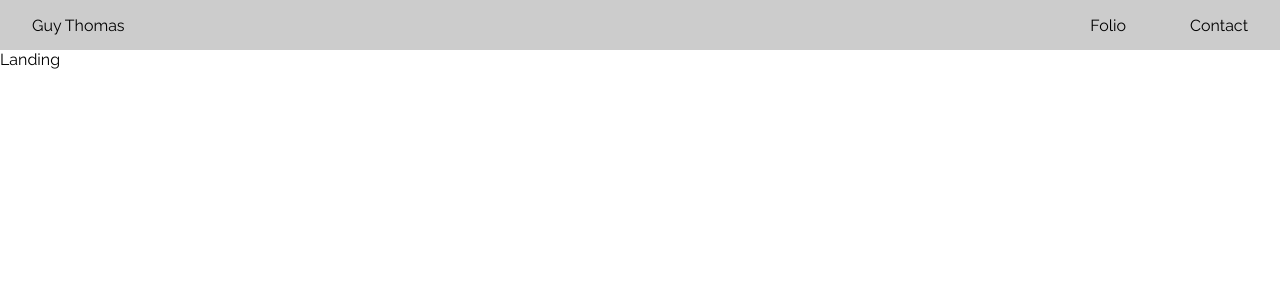
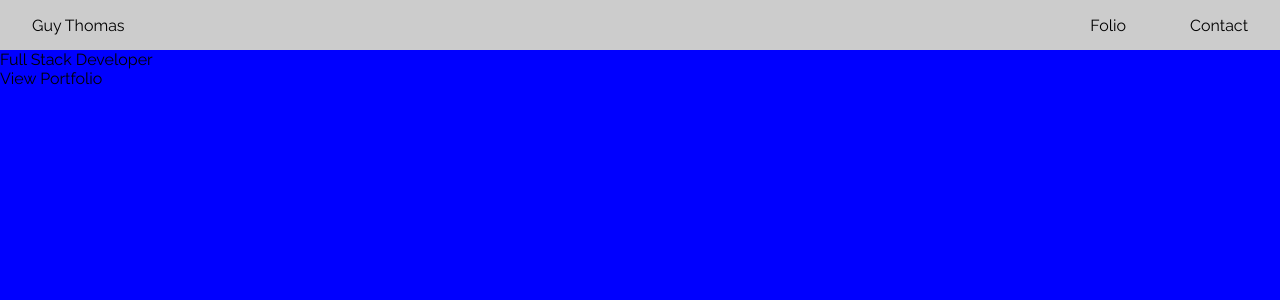
Before and after one commit to guyathomas/folio, a React (Create React App) app: page / in a window 1280 px wide. Shown: the top 300 px of the page. Built offline with nearby package versions, Linux system fonts and the light colour scheme.

Commit message:
Change importing method to use a style loader and also add landing page layout

```diff
--- a/resume-data.json
+++ b/resume-data.json
@@ -235,5 +235,5 @@
       "databases-and-stores": ["MongoDB", "PostgreSQL", "MySQL", "Redis", "ElasticSearch"],
       "deployment-platforms": ["AWS", "Heroku"]
    },
-   "aboutme" : "I’m passionate about using technology to influence people's’ lives at scale. I previously identified that there was a lack of directions services that account for the safety of a particular walking path, so I teamed up and built SafeHippo (description in main body). The most exciting technology that I’m working with at the moment is VR. It is one of my goals to build a platform in the next 6 months  that will offer an experience that blends drones and virtual reality together."
+   "aboutme" : "I'm a Fullstack Engineer.\nI design beautiful responsive websites."
 }
--- a/src/App.js
+++ b/src/App.js
@@ -4,19 +4,19 @@ import Navbar from './sections/navbar-default.js';
 import Landing from './sections/landing-default.js';
 import Folio from './Folio.js';
 import './App.css'
+import './StyleLoader.css'
 import resume from '../resume-data.json'
 
 
 class App extends Component {
   render() {
-  console.log(resume)
     return (
       <div>
         <Navbar resume={resume}/>
         <main>
           <Switch>
-              <Route exact path="/" component={Landing}/>
-              <Route path="/folio" component={Folio} resume={resume}/>
+              <Route exact path="/" children={() =><Landing resume={resume} />} /> />
+              <Route path="/folio" children={() =><Folio resume={resume} />} />
           </Switch>
         </main>
       </div>
--- /dev/null
+++ b/src/StyleLoader.css
@@ -0,0 +1,24 @@
+nav.navbar {
+  background: rgba(0,0,0,0.2);
+  display: flex;
+  align-items: center;
+  justify-content: center;
+  flex-flow: row nowrap;
+  height: 50px;
+  justify-content: space-around;
+}
+nav.navbar ul {
+  display: flex;
+  list-style-type: none;
+  width: 100%;
+}
+nav.navbar ul li {
+  padding: 0 2em;
+}
+nav.navbar ul li:first-child {
+  margin-right: auto;
+}
+.landing {
+  height: calc(100vh - 50px);
+  background-color: #00f;
+}
--- /dev/null
+++ b/src/StyleLoader.styl
@@ -0,0 +1,2 @@
+@import "sections/navbar-default"
+@import "sections/landing-default"
--- /dev/null
+++ b/src/sections/landing-default.css
@@ -0,0 +1,4 @@
+.landing {
+  height: calc(100vh - navheight);
+  background-color: #00f;
+}
--- a/src/sections/landing-default.js
+++ b/src/sections/landing-default.js
@@ -1,11 +1,20 @@
 import React, { Component } from 'react';
 
 class Landing extends Component {
+	constructor(props){
+		console.log('const props', props)
+		super();
+	}
+
+
   render() {
-  	console.log('Landing loaded')
+  	console.log('test',this.props.resume)
+  	const basics = this.props.resume.basics;
     return (
       <div className="landing">
-      Landing
+      	<div>{basics.label}</div>
+      	<div>{basics.byline}</div>
+      	<div>View Portfolio</div>
       </div>
     );
   }
--- /dev/null
+++ b/src/sections/landing-default.styl
@@ -0,0 +1,3 @@
+.landing
+	height: "calc(100vh - %s)" % navheight
+	background-color: blue;
--- a/src/sections/navbar-default.js
+++ b/src/sections/navbar-default.js
@@ -1,6 +1,5 @@
 import React, { Component } from 'react';
 import { Link } from 'react-router-dom';
-import './navbar-default.css';
 
 class Header extends Component {
   constructor(props) {
--- a/src/sections/navbar-default.styl
+++ b/src/sections/navbar-default.styl
@@ -1,10 +1,11 @@
+navheight = 50px;
 nav.navbar
 	background: rgba(0,0,0,.2);
 	display: flex;
 	align-items: center;
 	justify-content: center;
 	flex-flow: row nowrap;
-	height: 50px;
+	height: navheight;
 	justify-content: space-around;
 	ul
 		display: flex;
@@ -14,5 +15,3 @@ nav.navbar
 			padding 0 2em
 			&:first-child
 				margin-right: auto;
-				// &:nth-child(2)
-				// 	margin-left: auto;
```
